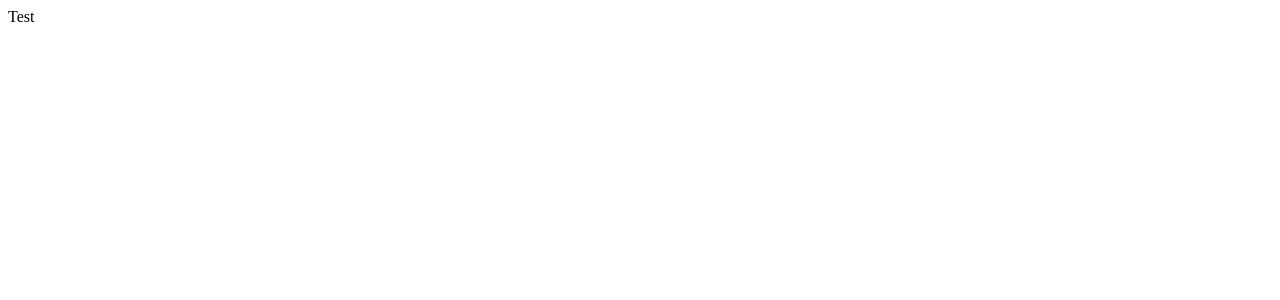
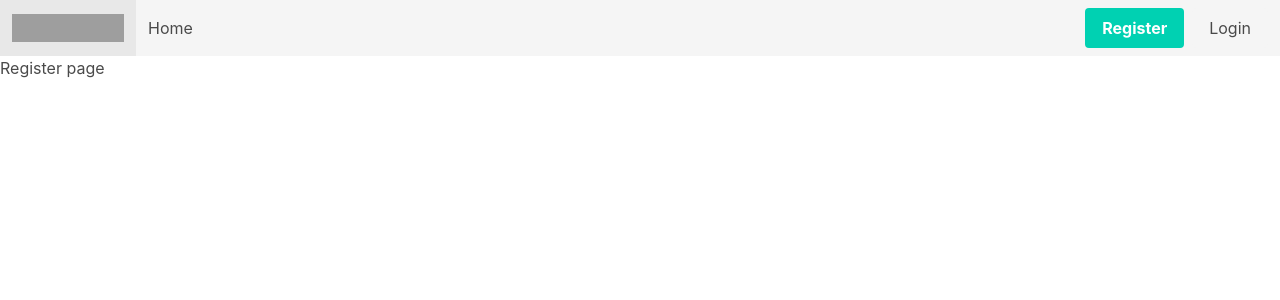
Before and after one commit to YogeshSeeni/research-finder, a React (Create React App) app: page /register in a window 1280 px wide. Shown: the top 300 px of the page. Built offline with nearby package versions, Linux system fonts and the light colour scheme; grey boxes are pictures that could not be loaded.

Commit message:
Setup react router and navbar

```diff
--- a/package.json
+++ b/package.json
@@ -8,6 +8,7 @@
     "@testing-library/user-event": "^12.8.3",
     "react": "^17.0.2",
     "react-dom": "^17.0.2",
+    "react-router-dom": "^5.3.0",
     "react-scripts": "4.0.3",
     "web-vitals": "^1.1.2"
   },
--- a/public/index.html
+++ b/public/index.html
@@ -15,6 +15,7 @@
       user's mobile device or desktop. See https://developers.google.com/web/fundamentals/web-app-manifest/
     -->
     <link rel="manifest" href="%PUBLIC_URL%/manifest.json" />
+    <link rel="stylesheet" href="https://cdn.jsdelivr.net/npm/bulma@0.9.3/css/bulma-rtl.min.css">
     <!--
       Notice the use of %PUBLIC_URL% in the tags above.
       It will be replaced with the URL of the `public` folder during the build.
--- a/src/App.js
+++ b/src/App.js
@@ -1,10 +1,33 @@
 import React from 'react';
+import {
+  BrowserRouter as Router,
+  Switch,
+  Route,
+  Link
+} from "react-router-dom";
+import Login from "./components/Login";
+import Register from "./components/Register";
+import Home from "./components/Home";
+import Navbar from "./components/Navbar";
 
 function App() {
   return (
-    <div className="App">
-      Test
-    </div>
+    <Router>
+      < Navbar />
+      <div>
+        <Switch>
+          <Route exact path="/login">
+            <Login />
+          </Route>
+          <Route exact path="/register">
+            <Register />
+          </Route>
+          <Route exact path="/">
+            <Home />
+          </Route>
+        </Switch>
+      </div>
+    </Router>
   );
 }
 
--- /dev/null
+++ b/src/components/Home.jsx
@@ -0,0 +1,9 @@
+import React from 'react'
+
+export default function Home() {
+    return (
+        <div>
+            Home Page
+        </div>
+    )
+}
--- /dev/null
+++ b/src/components/Login.jsx
@@ -0,0 +1,9 @@
+import React from 'react'
+
+export default function Login() {
+    return (
+        <div>
+            Login page
+        </div>
+    )
+}
--- /dev/null
+++ b/src/components/Navbar.jsx
@@ -0,0 +1,40 @@
+import React from "react";
+
+export default function Navbar() {
+  return (
+    <nav class="navbar is-light" role="navigation" aria-label="main navigation">
+  <div class="navbar-brand">
+    <a class="navbar-item" href="https://bulma.io">
+      <img src="https://bulma.io/images/bulma-logo.png" width="112" height="28"/>
+    </a>
+
+    <a role="button" class="navbar-burger" aria-label="menu" aria-expanded="false" data-target="navbarBasicExample">
+      <span aria-hidden="true"></span>
+      <span aria-hidden="true"></span>
+      <span aria-hidden="true"></span>
+    </a>
+  </div>
+
+  <div id="navbarBasicExample" class="navbar-menu">
+    <div class="navbar-end">
+      <a class="navbar-item" href="/">
+        Home
+      </a>
+    </div>
+
+    <div class="navbar-start">
+      <div class="navbar-item">
+        <div class="buttons">
+          <a class="button is-primary mr-2" href="/register">
+            <strong>Register</strong>
+          </a>
+          <a class="button is-light" href="/login">
+            Login
+          </a>
+        </div>
+      </div>
+    </div>
+  </div>
+</nav>
+  );
+}
--- /dev/null
+++ b/src/components/Register.jsx
@@ -0,0 +1,9 @@
+import React from 'react'
+
+export default function Register() {
+    return (
+        <div>
+            Register page
+        </div>
+    )
+}
```
Also changed, not shown: 1 other file (tests, documents, lock files or other folders).
